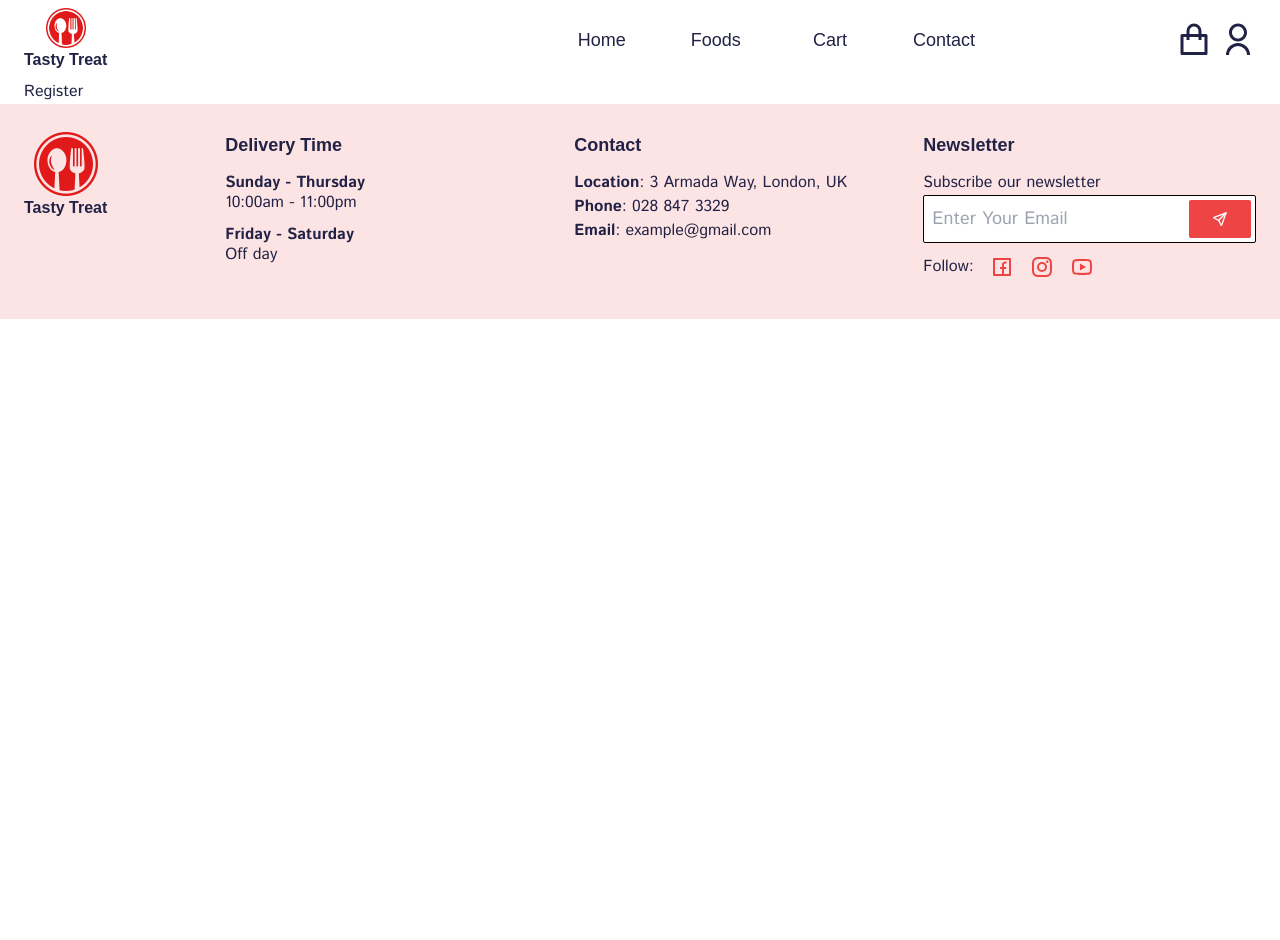
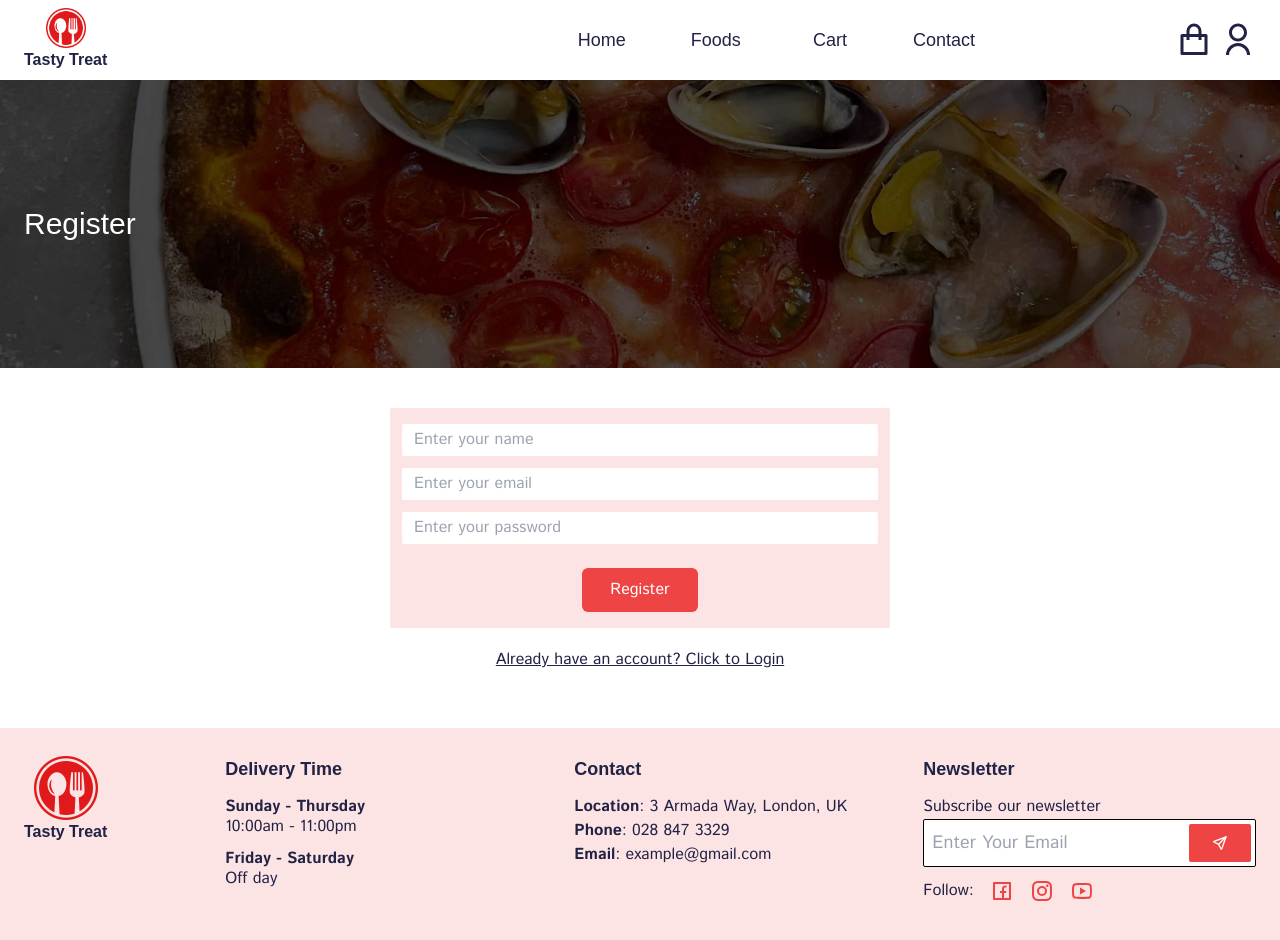
Before and after one commit to jerryphm/food-delivery-app, a React (Create React App) app: page /register in a window 1280 px wide. Shown: the top 940 px of the page. Before the commit the page ends 880 px from the top, so only its background shows below. Built offline with nearby package versions, Linux system fonts and the light colour scheme; a web font is replaced by a local one.

Commit message:
login and register done

```diff
--- a/src/assets/data/products.js
+++ b/src/assets/data/products.js
@@ -203,7 +203,7 @@ export const feedbacks = [
       location: 'Fort William, UK',
       avatar: ava1,
       feedback:
-         ' Consistently great pizza with great variety of toppings and styles. Service is fast too. Can’t go wrong with this place.',
+         'Consistently great pizza with great variety of toppings and styles. Service is fast too. Can’t go wrong with this place.',
    },
    {
       id: 2,
--- a/src/pages/Checkout.jsx
+++ b/src/pages/Checkout.jsx
@@ -24,7 +24,7 @@ function Checkout() {
             userLocation,
          },
       ];
-      console.log('Finish 90% yeah yeah',USER_CHECKOUT_INFO)
+      console.info('...successfully get USER_CHECKOUT_INFO',USER_CHECKOUT_INFO)
    };
 
    return (
@@ -70,7 +70,7 @@ function Checkout() {
                            type='submit'
                            className='px-3 py-1 sm:px-4 md:px-5 md:py-2 lg:px-7 lg:py-[10px] rounded-md mx-auto mt-3 text-white bg-red-500'
                         >
-                           Payment
+                           <Link to='/login' >Payment</Link>
                         </button>
                      </form>
                      <div className='grow-1 sm:w-auto px-3 py-1 rounded-sm bg-lpink'>
@@ -97,7 +97,7 @@ function Checkout() {
                </>
             ) : (
                <div className='flex flex-col items-center font-rnroll lg:text-xl'>
-                  <span>You haven't orderd anything yet</span>
+                  <span>You haven't ordered anything yet</span>
                   <button className='px-3 py-1 sm:px-4 md:px-5 md:py-2 lg:px-7 lg:py-[10px] rounded-md mt-8 text-white bg-red-500'>
                      <Link to='/foods'>Continue Shopping</Link>
                   </button>
--- a/src/pages/Login.jsx
+++ b/src/pages/Login.jsx
@@ -1,26 +1,67 @@
-import React from 'react'
-import {helmet} from '../helmet'
-import { CommonBanner } from '../components/shared'
-import {useSelector, useDispatch} from 'react-redux'
-import {Link, Routes, Route} from 'react-router-dom'
-
+import React, { useState } from 'react';
+import { helmet } from '../helmet';
+import { CommonBanner } from '../components/shared';
+import { useSelector, useDispatch } from 'react-redux';
+import { Link, Routes, Route } from 'react-router-dom';
 
 function Login() {
-  helmet('Login')
+   helmet('Login');
+   const [userEmail, setUserEmail] = useState('');
+   const [userPassword, setUserPassword] = useState('');
+   const handleSubmit = (e) => {
+      e.preventDefault();
+   };
+   const handleUserLoginInfo = () => {
+      const USER_LOGIN_INFO = [
+         {
+            userEmail,
+            userPassword,
+         },
+      ];
+      console.info('... successfully get USER_LOGIN_INFO', USER_LOGIN_INFO);
+   };
    return (
       <section>
-      <CommonBanner title={Login} />
+         <CommonBanner title={'Login'} />
          <div>
-        <form action="">
-          <input type="email" name="email" id="" placeholder='Enter your email' />
-          <input type="password" name="password" id="" placeholder='Enter your password' />
+            <form
+               onSubmit={(e) => handleSubmit(e)}
+               className='flex flex-col items-center w-[60vw] sm:w-[40vw] max-w-[500px] mx-auto py-4 px-3 rounded-sm bg-lpink [&_input]:px-3 [&_input]:py-1  [&_input]:rounded-sm [&_input]:mb-3 [&_input]:outline-none'
+            >
+               <input
+                  onChange={(e) => setUserEmail(e.target.value)}
+                  type='email'
+                  required
+                  pattern='^\w+([\.-]?\w+)*@\w+([\.-]?\w+)*(\.\w{2,3})+$'
+                  placeholder='Enter your email'
+               />
+
+               <input
+                  onChange={(e) => setUserPassword(e.target.value)}
+                  type='password'
+                  required
+                  minLength={6}
+                  maxLength={21}
+                  placeholder='Enter your password'
+               />
+               <button
+               onClick={handleUserLoginInfo}
+                  type='submit'
+                  className='px-3 py-1 sm:px-4 md:px-5 md:py-2 lg:px-7 lg:py-[10px] rounded-md mx-auto mt-3 text-white bg-red-500'
+               >
+                  Login
+               </button>
             </form>
-        <button>
-          <Link ></Link>
-        </button>
+
+            <Link
+               className='block mt-5 mb-14 underline mx-auto w-fit'
+               to='/register'
+            >
+               Don't have an account? Create one!
+            </Link>
          </div>
       </section>
-    )
+   );
 }
 
-export default Login
+export default Login;
--- a/src/pages/Register.jsx
+++ b/src/pages/Register.jsx
@@ -1,9 +1,78 @@
-import React from 'react';
+import React, { useState } from 'react';
 import { helmet } from '../helmet';
+import { CommonBanner } from '../components/shared';
+import { useSelector, useDispatch } from 'react-redux';
+import { Link, Routes, Route } from 'react-router-dom';
 
 function Register() {
    helmet('Register');
-   return <div>Register</div>;
+   const [userName, setUserName] = useState('');
+   const [userEmail, setUserEmail] = useState('');
+   const [userPassword, setUserPassword] = useState('');
+   const handleSubmit = (e) => {
+      e.preventDefault();
+   };
+   const handleUserRegisterInfo = () => {
+      const USER_REGISTER_INFO = [
+         {
+            userEmail,
+            userPassword,
+            userName,
+         },
+      ];
+      console.info(
+         '... successfully get USER_REGISTER_INFO',
+         USER_REGISTER_INFO
+      );
+   };
+   return (
+      <section>
+         <CommonBanner title={'Register'} />
+         <div>
+            <form
+               onSubmit={(e) => handleSubmit(e)}
+               className='flex flex-col items-center w-[60vw] sm:w-[40vw] max-w-[500px] mx-auto py-4 px-3 rounded-sm bg-lpink [&_input]:px-3 [&_input]:py-1  [&_input]:rounded-sm [&_input]:mb-3 [&_input]:outline-none'
+            >
+               <input
+                  onChange={(e) => setUserName(e.target.value)}
+                  type='text'
+                  required
+                  placeholder='Enter your name'
+               />
+               <input
+                  onChange={(e) => setUserEmail(e.target.value)}
+                  type='email'
+                  required
+                  pattern='^\w+([\.-]?\w+)*@\w+([\.-]?\w+)*(\.\w{2,3})+$'
+                  placeholder='Enter your email'
+               />
+
+               <input
+                  onChange={(e) => setUserPassword(e.target.value)}
+                  type='password'
+                  required
+                  minLength={6}
+                  maxLength={21}
+                  placeholder='Enter your password'
+               />
+               <button
+                  onClick={handleUserRegisterInfo}
+                  type='submit'
+                  className='px-3 py-1 sm:px-4 md:px-5 md:py-2 lg:px-7 lg:py-[10px] rounded-md mx-auto mt-3 text-white bg-red-500'
+               >
+                  Register
+               </button>
+            </form>
+
+            <Link
+               className='block mt-5 mb-14 underline mx-auto w-fit'
+               to='/login'
+            >
+               Already have an account? Click to Login
+            </Link>
+         </div>
+      </section>
+   );
 }
 
 export default Register;
--- a/src/router/MainLinksComp.jsx
+++ b/src/router/MainLinksComp.jsx
@@ -1,17 +1,28 @@
 import React, { useState } from 'react';
+import { useMemo } from 'react';
 import { Link } from 'react-router-dom';
 import { routesArr } from './routes';
+import { useSelector, useDispatch } from 'react-redux';
+import { setActivePage } from '../store/activePage/activePage';
 
-function MainLinksComp({ className, dispatch }) {
+function MainLinksComp({ className, dispatch: dispatchToggleMenu }) {
+   const dispatch = useDispatch();
+   const activePage = useSelector((state) => state.activePage.activePage);
    const mainRoutesArr = routesArr.filter((routes) => routes.isMain);
-   const [urlPath, setUrlPath] = useState(window.location.pathname);
+   const draftUrlPath = useMemo(() => window.location.pathname, []);
+   let urlPath;
+   if (activePage) {
+      urlPath = activePage;
+   } else {
+      urlPath = draftUrlPath;
+   }
    return (
       <div className={className}>
          {mainRoutesArr.map(({ path, display, id }) => (
             <Link
                onClick={() => {
-                  setUrlPath(path);
-                  if (dispatch) dispatch();
+                  dispatch(setActivePage(path));
+                  if (dispatchToggleMenu) dispatchToggleMenu();
                }}
                className={`py-1 w-full text-center ${
                   urlPath == path ? 'text-red-500' : null
--- /dev/null
+++ b/src/store/activePage/activePage.js
@@ -0,0 +1,15 @@
+import {createSlice} from '@reduxjs/toolkit'
+
+const activePageSlice = createSlice({
+   name: 'activePage',
+   initialState: {
+      activePage: ''
+   },
+   reducers: {
+      setActivePage(state, action) {
+         state.activePage = action.payload
+      }
+   }
+})
+export const {setActivePage} = activePageSlice.actions
+export const activePageReducer =  activePageSlice.reducer
--- a/src/store/store.js
+++ b/src/store/store.js
@@ -2,11 +2,12 @@ import { configureStore } from '@reduxjs/toolkit';
 import { cartReducer } from './shoppingCart/cartSlice';
 import { showMenuReducer } from './menu/showMenuSlice';
 import { showCartReducer } from './shoppingCart/showCartSlice';
-
+import { activePageReducer } from './activePage/activePage';
 export const store = configureStore({
    reducer: {
       cart: cartReducer,
       showMenu: showMenuReducer,
-      showCart: showCartReducer
+      showCart: showCartReducer,
+      activePage: activePageReducer,
    },
 });
```
Also changed, not shown: src/layouts/layoutComponents/Header.jsx (+17 -4 lines). Lines whose indentation alone changed are shown as unchanged.
